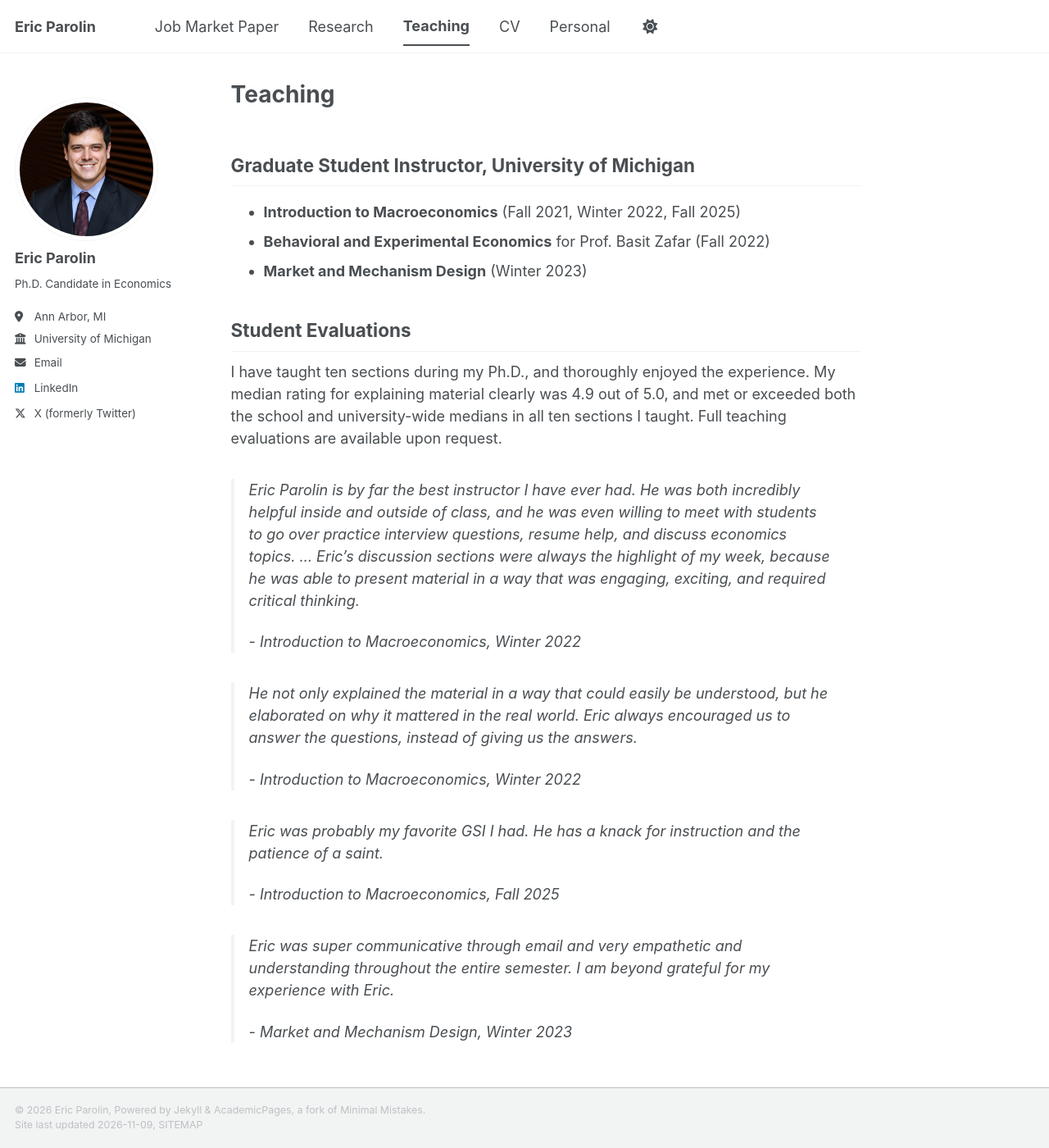
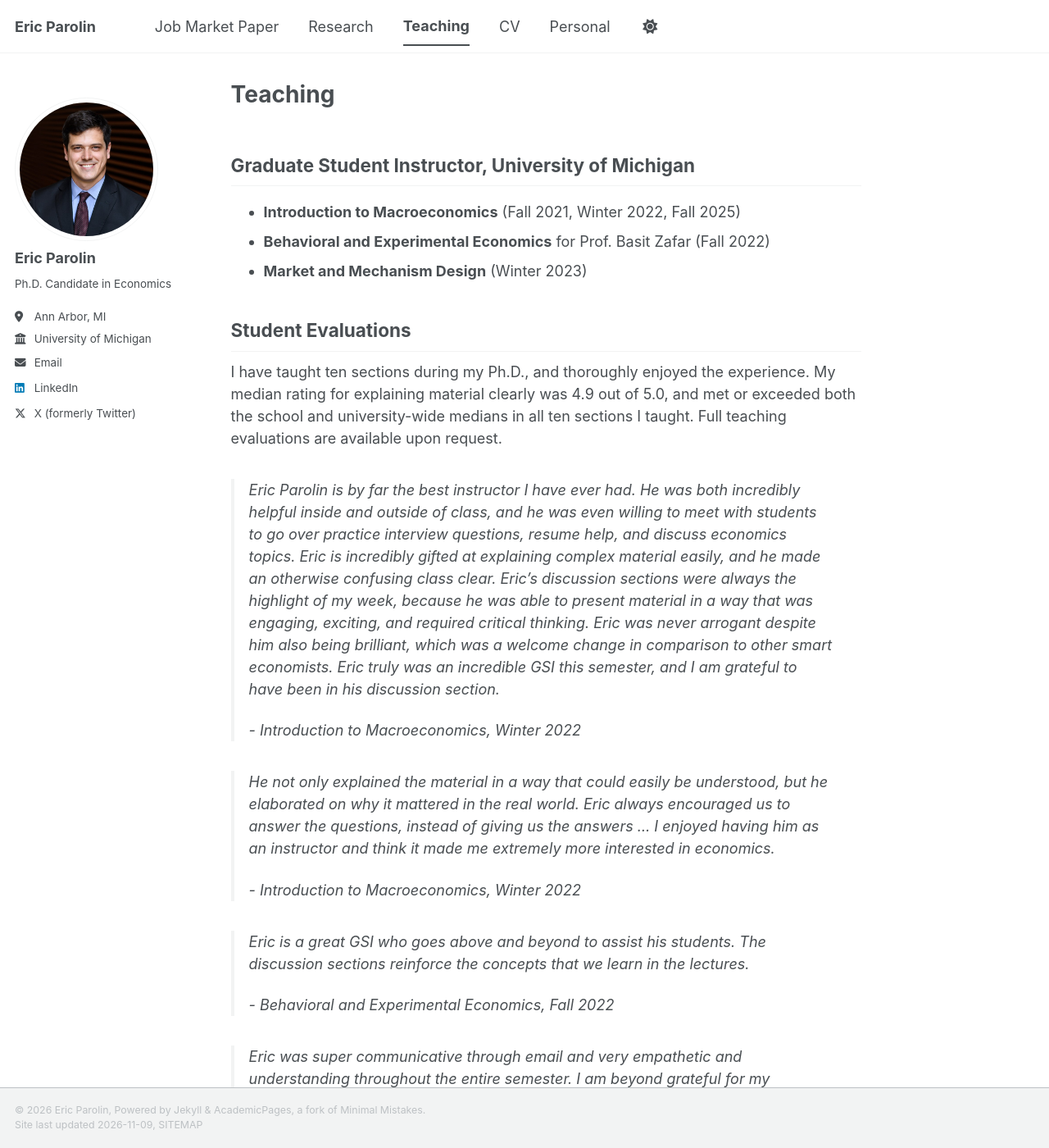
Before and after one commit to ericparolin/ericparolin.github.io, a Jekyll site: the page built from _pages/teaching.md, in a window 1280 px wide and 1400 px high. Shown: the whole window at 82% size. Built offline with Jekyll 4.4.1, drawn with Linux system fonts in a browser that asks for light colours; a style sheet for code colours, icons or effects is not loaded.

Commit message:
Restore the full lead comment and swap in the Econ 408 one
Eric reviewed the trimmed lines and reads "he made an otherwise confusing
class clear" as a remark about the course being hard rather than about the
lecturer, so the Winter 2022 comment is now quoted in full.

Replaces the Fall 2025 comment with one from Econ 408, which spreads the
comments across three courses. The second comment regains its closing line
about becoming more interested in economics; the generic opener and a
redundant clause are still cut.

Co-Authored-By: Claude Opus 5 <noreply@anthropic.com>

```diff
--- a/_pages/teaching.md
+++ b/_pages/teaching.md
@@ -14,17 +14,17 @@ author_profile: true
 
 I have taught ten sections during my Ph.D., and thoroughly enjoyed the experience. My median rating for explaining material clearly was 4.9 out of 5.0, and met or exceeded both the school and university-wide medians in all ten sections I taught. Full teaching evaluations are available upon request.
 
-> Eric Parolin is by far the best instructor I have ever had. He was both incredibly helpful inside and outside of class, and he was even willing to meet with students to go over practice interview questions, resume help, and discuss economics topics. … Eric's discussion sections were always the highlight of my week, because he was able to present material in a way that was engaging, exciting, and required critical thinking.
+> Eric Parolin is by far the best instructor I have ever had. He was both incredibly helpful inside and outside of class, and he was even willing to meet with students to go over practice interview questions, resume help, and discuss economics topics. Eric is incredibly gifted at explaining complex material easily, and he made an otherwise confusing class clear. Eric's discussion sections were always the highlight of my week, because he was able to present material in a way that was engaging, exciting, and required critical thinking. Eric was never arrogant despite him also being brilliant, which was a welcome change in comparison to other smart economists. Eric truly was an incredible GSI this semester, and I am grateful to have been in his discussion section.
 >
 > \- Introduction to Macroeconomics, Winter 2022
 
-> He not only explained the material in a way that could easily be understood, but he elaborated on why it mattered in the real world. Eric always encouraged us to answer the questions, instead of giving us the answers.
+> He not only explained the material in a way that could easily be understood, but he elaborated on why it mattered in the real world. Eric always encouraged us to answer the questions, instead of giving us the answers … I enjoyed having him as an instructor and think it made me extremely more interested in economics.
 >
 > \- Introduction to Macroeconomics, Winter 2022
 
-> Eric was probably my favorite GSI I had. He has a knack for instruction and the patience of a saint.
+> Eric is a great GSI who goes above and beyond to assist his students. The discussion sections reinforce the concepts that we learn in the lectures.
 >
-> \- Introduction to Macroeconomics, Fall 2025
+> \- Behavioral and Experimental Economics, Fall 2022
 
 > Eric was super communicative through email and very empathetic and understanding throughout the entire semester. I am beyond grateful for my experience with Eric.
 >
```
